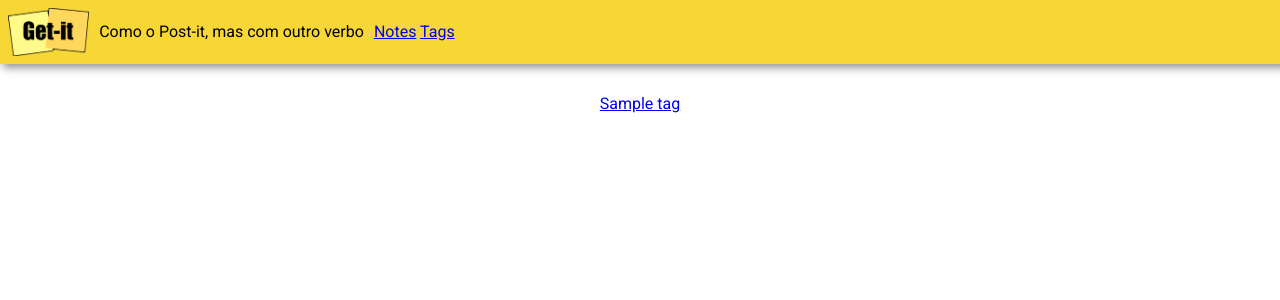
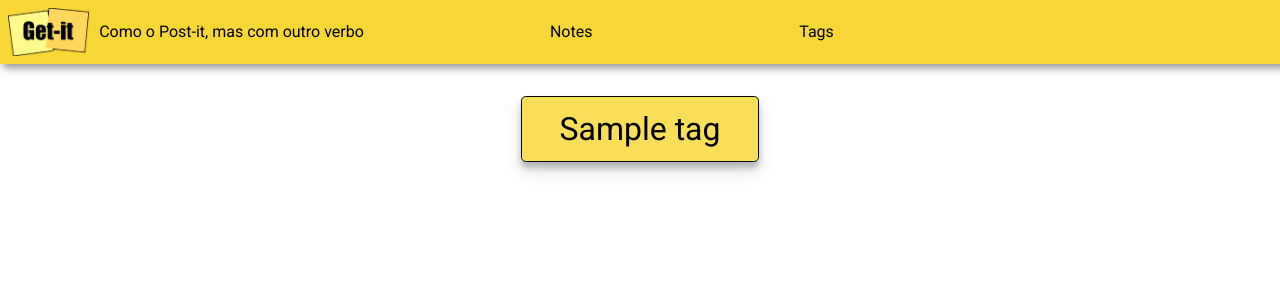
Before and after one commit to bert799/TechWeb-Projeto1B, a Django app: template notes/templates/notes/tags.html in a window 1280 px wide. Shown: the top 300 px of the page. Run offline with Django 3.2, Linux system fonts and the light colour scheme; the template is opened without the code that fills it: most values are stand-ins (such as "Sample title", 1, 10 or a date in 2020); some libraries are stand-ins or nearby versions.

Commit message:
Projeto pronto para ser enviado ao Heroku

```diff
--- a/notes/static/notes/css/getit.css
+++ b/notes/static/notes/css/getit.css
@@ -200,6 +200,73 @@ body {
   border-color: #000000;
   margin-top: 0.5rem;
 }
+
+.pages{
+  display: flex;
+  align-content: center;
+  justify-content: space-evenly;
+  height: 100%;
+  width: 50%;
+
+}
+.index-links{
+  color: inherit;
+  text-decoration: none;
+  display: flex;
+  flex-direction: column;
+  justify-content: center;
+  width: 15%;
+  text-align: center;
+  border-radius: 0.5rem;
+
+}
+
+.index-links:hover{
+  background-color: #f8ee96;
+}
+
+.tags-container{
+  width: 100%;
+  display: flex;
+  flex-wrap: wrap;
+  padding-left: 2rem;
+  padding-right: 2rem;
+  justify-content:space-evenly;
+}
+
+.tag{
+  width: 10%;
+  text-align: center;
+  font-size: 2rem;
+  padding: 1rem;
+  margin-bottom: 1rem;
+  border-color: #000000;
+  border-style: solid;
+  border-width: 0.1rem;
+  border-radius: 0.3rem;
+  background-color: #f7d736d2;
+}
+
+.tag-link{
+  width: 16%;
+  text-align: center;
+  font-size: 2rem;
+  color: inherit;
+  text-decoration: none;
+  padding: 1rem;
+  margin-bottom: 1rem;
+  border-color: #000000;
+  border-style: solid;
+  border-width: 0.1rem;
+  border-radius: 0.3rem;
+  background-color: #f7d736d2;
+  box-shadow: 0 10px 20px rgba(0,0,0,0.1), 0 6px 6px rgba(0,0,0,0.23);
+}
+
+.tag-link:hover{
+  background-color: #d4d4d4;
+}
+
 .card-color-1{
   background-color: #ead3a7
 }
--- a/notes/static/notes/script/getit.js
+++ b/notes/static/notes/script/getit.js
@@ -83,7 +83,7 @@ function UpdateDoc(modId) {
     }
   };
   console.log(request);
-  xhttp.open("POST", "http://127.0.0.1:8000/update", true);
+  xhttp.open("POST", "../update", true);
   xhttp.setRequestHeader('X-CSRFToken',csrftoken);
   xhttp.send(request);
 }
@@ -104,7 +104,7 @@ function DeleteCard(modId) {
     }
   };
   console.log(body)
-  xhttp.open("POST", "http://127.0.0.1:8000/delete", true);
+  xhttp.open("POST", "../delete", true);
   xhttp.setRequestHeader('X-CSRFToken',csrftoken);
   xhttp.send(body);
 }
--- a/notes/templates/notes/card.html
+++ b/notes/templates/notes/card.html
@@ -13,15 +13,11 @@
       </div>
       <div class="modify-menu" id="modify-menu-{{note.id}}">
         <button class="modify-button" id="edit-button-{{note.id}}" onclick="openUpdateCard('{{note.id}}')"><i class="material-icons">edit</i></button>
-        <input type="hidden" name="method" value="DELETE">
-        <input type="hidden" name="id" value="{{note.id}}"/>
         <button class="modify-button" id="delete-button-{{note.id}}" type="button" onclick="DeleteCard('{{note.id}}')"><i class="material-icons">delete</i></button>
       </div>
     </div>
 
     <div class="note-modify" id="note-modify-{{note.id}}">
-      <input type="hidden" name="method" value="UPDATE"/>
-      <input type="hidden" name="id" value="{{note.id}}"/>
       <div class="card-content">
         <input class="modify-card-title" id="modify-card-title-{{note.id}}" type="title" name="title" value="{{ note.title }}"/>
         <textarea class="modify-card-text" id="modify-card-text-{{note.id}}" name="details">{{note.details}}</textarea>
--- a/notes/templates/notes/index.html
+++ b/notes/templates/notes/index.html
@@ -6,8 +6,8 @@
   <img src="{% static 'notes/img/logo-getit.png' %}" class="logo"/>
   <p class="subtitle">Como o Post-it, mas com outro verbo</p>
   <div class="pages">
-    <a href="http://127.0.0.1:8000/notes">Notes</a>
-    <a href="http://127.0.0.1:8000/tags">Tags</a>
+    <a href="{% url 'notes' %}" class="index-links">Notes</a>
+    <a href="{% url 'tags' %}" class="index-links">Tags</a>
   </div>
 </div>
 <main class="container">
--- a/notes/templates/notes/tagNotes.html
+++ b/notes/templates/notes/tagNotes.html
@@ -1,6 +1,6 @@
 {%extends "notes/index.html" %}
 {% block notes %}
-<p>{{tag.tagName}}</p>
+<p class="tag">{{tag.tagName}}</p>
 <div class="card-container">
     {% for note in notes %}
         {% include 'notes/card.html' %}
--- a/notes/templates/notes/tags.html
+++ b/notes/templates/notes/tags.html
@@ -2,7 +2,7 @@
 {% block notes %}
 <div class="tags-container">
     {% for tag in tags %}
-    <a href="tags/{{tag.tagName}}">{{tag.tagName}}</a>
+        <a href="{% url 'tagNotes' tag.tagName %}" class="tag-link">{{tag.tagName}}</a>
     {% endfor %}
 </div>
 {% endblock %}
--- a/notes/urls.py
+++ b/notes/urls.py
@@ -4,7 +4,7 @@ from . import views
 
 urlpatterns = [
     path('', views.index, name='index'),
-    path('notes', views.index, name='index'),
+    path('notes', views.index, name='notes'),
     path('tags', views.tags, name='tags'),
     path('tags/<str:name>', views.tagNotes, name='tagNotes'),
     path('update', views.update, name='update'),
```
Also changed, not shown: notes/views.py (+7 -4 lines), 1 other file.
